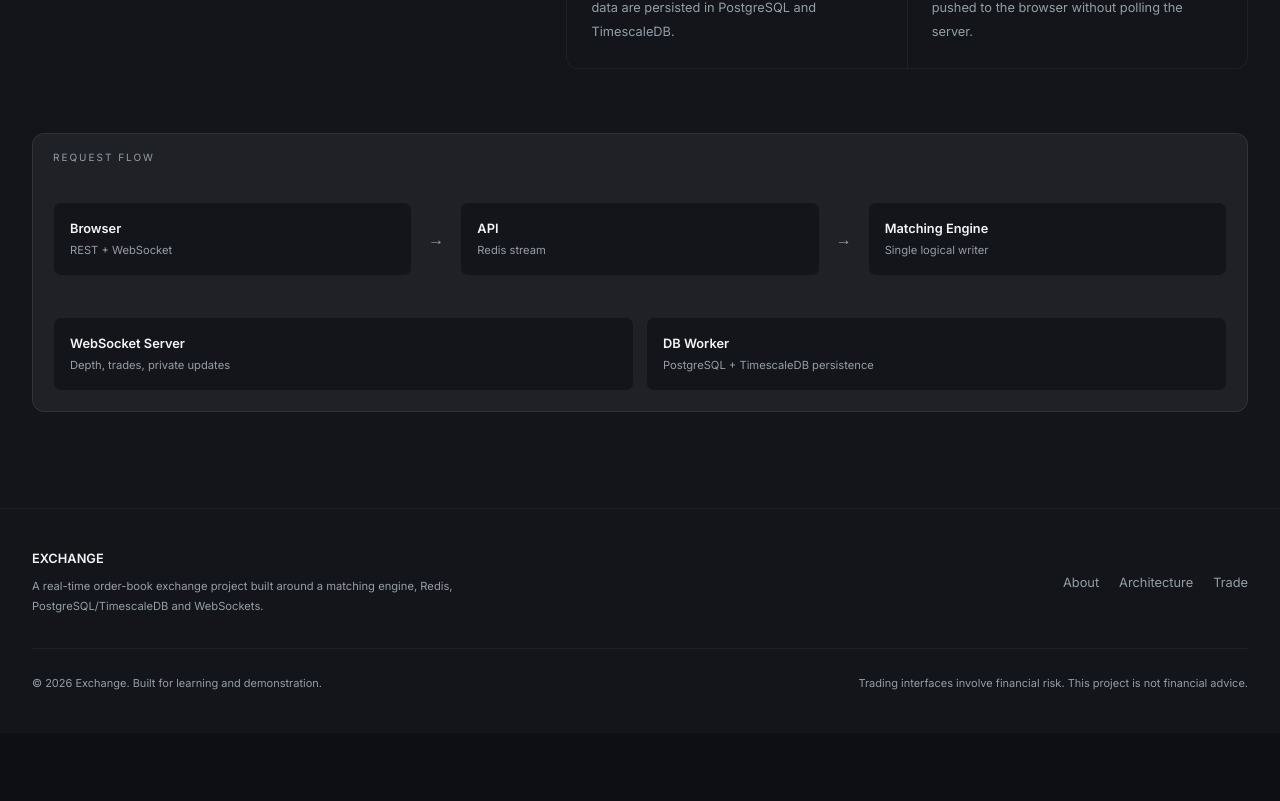
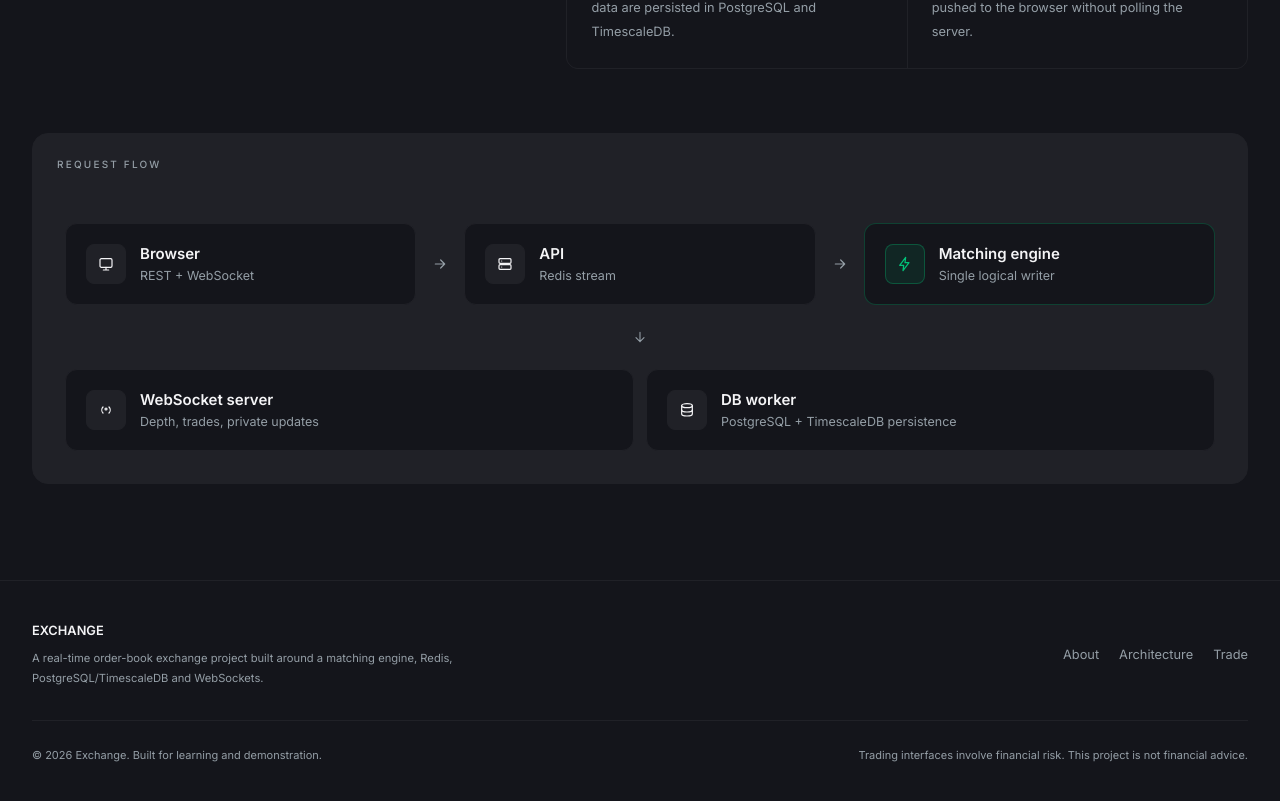
Before and after one commit to heyankit78/exchange-orderbook, a Next.js app in the folder frontend/: page / in a window 1280 px wide. Shown: the part 1214-2015 px from the top of the page. Before the commit the page ends 1947 px from the top, so only its background shows below. Built offline with nearby package versions, Linux system fonts and the light colour scheme; no server answers.

Commit message:
ui changed technical section

```diff
--- a/frontend/app/components/landing/TechnicalSection.tsx
+++ b/frontend/app/components/landing/TechnicalSection.tsx
@@ -49,8 +49,11 @@ export function TechnicalSection() {
 
           <div className="grid gap-px overflow-hidden rounded-xl border border-baseBorderLight bg-baseBorderLight sm:grid-cols-2">
             {features.map((feature) => (
-              <article key={feature.number} className="bg-baseBackgroundL1 p-6">
-                <div className="text-[11px] font-semibold text-greenText">
+              <article
+                key={feature.number}
+                className="bg-baseBackgroundL1 p-6 transition hover:bg-baseBackgroundL2"
+              >
+                <div className="text-[11px] font-semibold tabular-nums text-greenText">
                   {feature.number}
                 </div>
                 <h3 className="mt-5 text-base font-semibold text-baseTextHighEmphasis">
@@ -64,30 +67,65 @@ export function TechnicalSection() {
           </div>
         </div>
 
-        <div className="mt-16 overflow-hidden rounded-xl border border-baseBorderMed bg-baseBackgroundL2">
-          <div className="border-b border-baseBorderLight px-5 py-4">
-            <div className="text-[10px] uppercase tracking-[0.2em] text-baseTextMedEmphasis">
+        {/* ============================================
+              REQUEST FLOW
+           ============================================ */}
+        <div className="mt-16 overflow-hidden rounded-2xl border border-baseBorderLight bg-baseBackgroundL2">
+          <div className="border-b border-baseBorderLight px-5 py-4 sm:px-6">
+            <span className="text-[10px] font-medium uppercase tracking-[0.22em] text-baseTextMedEmphasis">
               Request flow
-            </div>
+            </span>
           </div>
 
-          <div className="grid gap-3 p-5 md:grid-cols-[1fr_auto_1fr_auto_1fr] md:items-center md:gap-4">
-            <FlowNode label="Browser" detail="REST + WebSocket" />
-            <Arrow />
-            <FlowNode label="API" detail="Redis stream" />
-            <Arrow />
-            <FlowNode label="Matching Engine" detail="Single logical writer" />
+          <div className="p-5 sm:p-6 lg:p-8">
+            {/* UPSTREAM ROW: Browser → API → Matching engine */}
+            <div className="flex flex-col gap-3 md:flex-row md:items-stretch md:gap-3">
+              <FlowCard
+                icon="monitor"
+                label="Browser"
+                detail="REST + WebSocket"
+              />
+              <FlowArrow />
+              <FlowCard icon="server" label="API" detail="Redis stream" />
+              <FlowArrow />
+              <FlowCard
+                icon="bolt"
+                label="Matching engine"
+                detail="Single logical writer"
+                isCore
+              />
             </div>
 
-          <div className="grid gap-3 border-t border-baseBorderLight p-5 md:grid-cols-2">
-            <FlowNode
-              label="WebSocket Server"
+            {/* Divider — signals fan-out to the parallel row below */}
+            <div className="flex items-center justify-center gap-3 py-5 sm:py-6">
+              <div className="h-px w-10 bg-baseBorderLight sm:w-16" />
+              <svg
+                className="h-4 w-4 text-baseTextMedEmphasis"
+                viewBox="0 0 24 24"
+                fill="none"
+                stroke="currentColor"
+                strokeWidth={1.6}
+                strokeLinecap="round"
+                strokeLinejoin="round"
+              >
+                <path d="M12 5v14M6 13l6 6 6-6" />
+              </svg>
+              <div className="h-px w-10 bg-baseBorderLight sm:w-16" />
+            </div>
+
+            {/* DOWNSTREAM ROW: WebSocket server | DB worker (parallel) */}
+            <div className="grid gap-3 md:grid-cols-2 md:gap-3">
+              <FlowCard
+                icon="broadcast"
+                label="WebSocket server"
                 detail="Depth, trades, private updates"
               />
-            <FlowNode
-              label="DB Worker"
+              <FlowCard
+                icon="database"
+                label="DB worker"
                 detail="PostgreSQL + TimescaleDB persistence"
               />
+            </div>
           </div>
         </div>
       </div>
@@ -95,21 +133,135 @@ export function TechnicalSection() {
   );
 }
 
-function FlowNode({ label, detail }: { label: string; detail: string }) {
+/* =========================================
+   FLOW CARD  —  icon + label + subtitle
+========================================= */
+
+function FlowCard({
+  icon,
+  label,
+  detail,
+  isCore,
+}: {
+  icon: string;
+  label: string;
+  detail: string;
+  isCore?: boolean;
+}) {
   return (
-    <div className="rounded-lg border border-baseBorderLight bg-baseBackgroundL1 px-4 py-4">
-      <div className="text-sm font-semibold text-baseTextHighEmphasis">
+    <div
+      className={`
+        group relative flex-1 min-w-0 rounded-xl border p-4 transition
+        hover:border-baseBorderFocus sm:p-5
+        ${
+          isCore
+            ? "border-greenText/25 bg-baseBackgroundL1"
+            : "border-baseBorderLight bg-baseBackgroundL1"
+        }
+      `}
+    >
+      <div className="flex items-center gap-3.5">
+        <div
+          className={`
+            flex h-10 w-10 shrink-0 items-center justify-center rounded-lg border transition
+            ${
+              isCore
+                ? "border-greenText/30 bg-greenText/10 text-greenText"
+                : "border-baseBorderLight bg-baseBackgroundL2 text-baseTextHighEmphasis"
+            }
+          `}
+        >
+          <FlowIcon name={icon} className="h-4 w-4" />
+        </div>
+
+        <div className="min-w-0 flex-1">
+          <div className="text-[15px] font-semibold leading-tight text-baseTextHighEmphasis">
             {label}
           </div>
-      <div className="mt-1 text-xs text-baseTextMedEmphasis">{detail}</div>
+          <div className="mt-1 text-[12.5px] leading-tight text-baseTextMedEmphasis">
+            {detail}
+          </div>
+        </div>
+      </div>
     </div>
   );
 }
 
-function Arrow() {
+/* =========================================
+   ARROW  —  horizontal on desktop, vertical on mobile
+========================================= */
+
+function FlowArrow() {
   return (
-    <div className="hidden text-center text-baseTextMedEmphasis md:block">
-      →
+    <div className="flex shrink-0 items-center justify-center py-1 md:py-0 md:px-1">
+      <svg
+        className="h-4 w-4 rotate-90 text-baseTextMedEmphasis md:rotate-0"
+        viewBox="0 0 24 24"
+        fill="none"
+        stroke="currentColor"
+        strokeWidth={1.8}
+        strokeLinecap="round"
+        strokeLinejoin="round"
+      >
+        <path d="M5 12h14M13 6l6 6-6 6" />
+      </svg>
     </div>
   );
 }
+
+/* =========================================
+   ICONS  —  inline SVG, no deps
+========================================= */
+
+function FlowIcon({ name, className }: { name: string; className?: string }) {
+  const common = {
+    className,
+    viewBox: "0 0 24 24",
+    fill: "none",
+    stroke: "currentColor",
+    strokeWidth: 1.8,
+    strokeLinecap: "round" as const,
+    strokeLinejoin: "round" as const,
+  };
+
+  switch (name) {
+    case "monitor":
+      return (
+        <svg {...common}>
+          <rect x="3" y="4" width="18" height="13" rx="2" />
+          <path d="M8 21h8M12 17v4" />
+        </svg>
+      );
+    case "server":
+      return (
+        <svg {...common}>
+          <rect x="3" y="4" width="18" height="7" rx="1.5" />
+          <rect x="3" y="13" width="18" height="7" rx="1.5" />
+          <path d="M7 7.5h.01M7 16.5h.01" />
+        </svg>
+      );
+    case "bolt":
+      return (
+        <svg {...common}>
+          <path d="M13 2 4 14h6l-1 8 9-12h-6l1-8Z" strokeLinejoin="round" />
+        </svg>
+      );
+    case "broadcast":
+      return (
+        <svg {...common}>
+          <path d="M12 12a1.5 1.5 0 1 0 0-3 1.5 1.5 0 0 0 0 3Z" />
+          <path d="M7.5 7.5a6.5 6.5 0 0 0 0 9M16.5 7.5a6.5 6.5 0 0 1 0 9" />
+        </svg>
+      );
+    case "database":
+      return (
+        <svg {...common}>
+          <ellipse cx="12" cy="5.5" rx="8" ry="3" />
+          <path d="M4 5.5V18c0 1.66 3.58 3 8 3s8-1.34 8-3V5.5" />
+          <path d="M4 12c0 1.66 3.58 3 8 3s8-1.34 8-3" />
+        </svg>
+      );
+    default:
+      return null;
+  }
+}
```
Lines whose indentation alone changed are shown as unchanged.
